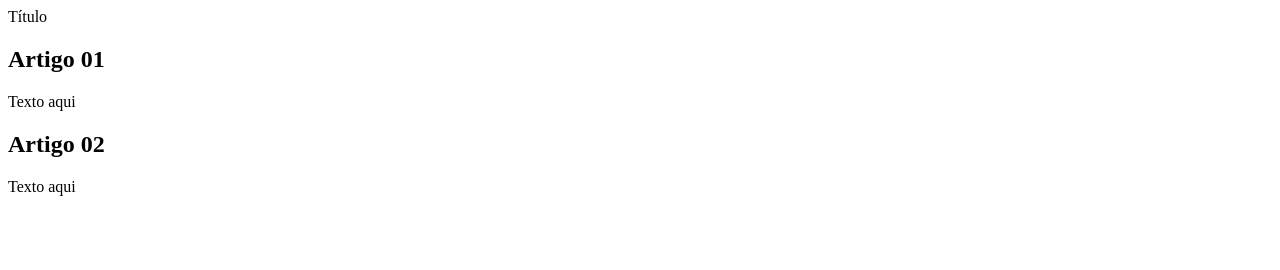
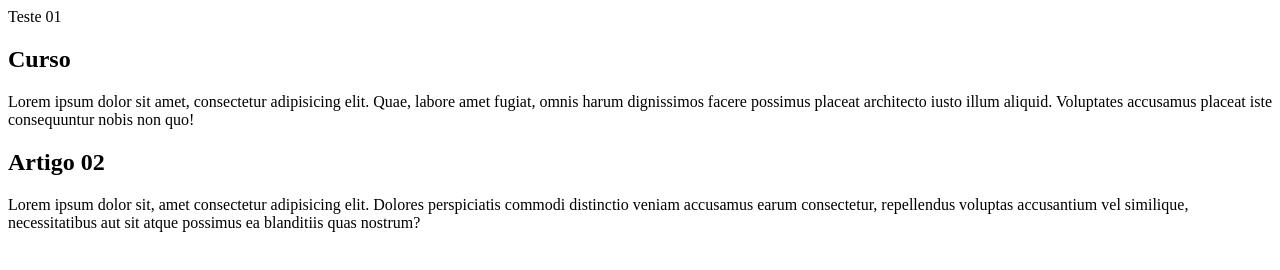
Before and after one commit to Andre-StudioNerd/ProjetoSite, a plain HTML site: page index.html in a window 1280 px wide. Drawn offline with Linux system fonts and the light colour scheme.

Commit message:
conteudo

```diff
--- a/index.html
+++ b/index.html
@@ -7,14 +7,16 @@
 </head>
 <body>
     <main>
-        <header>Título</header>
+        <header>Teste 01</header>
+
         <article>
-            <h2>Artigo 01</h2>
-            <p>Texto aqui</p>
+            <h2>Curso</h2>
+            <p>Lorem ipsum dolor sit amet, consectetur adipisicing elit. Quae, labore amet fugiat, omnis harum dignissimos facere possimus placeat architecto iusto illum aliquid. Voluptates accusamus placeat iste consequuntur nobis non quo!</p>
+
         </article>
         <article>
             <h2>Artigo 02</h2>
-            <p>Texto aqui</p>
+            <p>Lorem ipsum dolor sit, amet consectetur adipisicing elit. Dolores perspiciatis commodi distinctio veniam accusamus earum consectetur, repellendus voluptas accusantium vel similique, necessitatibus aut sit atque possimus ea blanditiis quas nostrum?</p>
         </article>
     </main>
 </body>
```
Also changed, not shown: novo.html (added).
